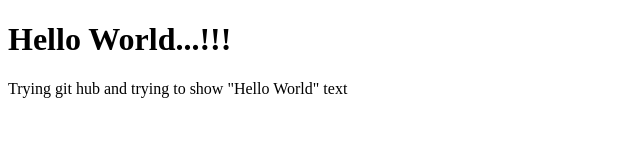
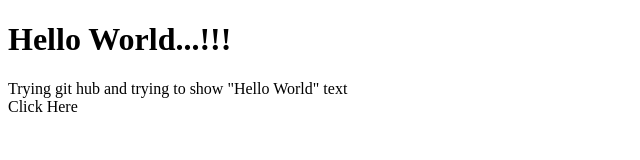
Before and after one commit to Kolli-Prudhvi-Raj/Hello_World_Webpage, a plain HTML site: page index.html in a window 1280 px wide. Shown: the full height of the page, 0-640 px from the left. Drawn offline with Linux system fonts and the light colour scheme.

Commit message:
Update index.html

```diff
--- a/index.html
+++ b/index.html
@@ -11,5 +11,6 @@
     </h1>
     Trying git hub and trying to show "Hello World" text
     <script>app.js</script>
+    <div id='app'>Click Here</div>
   </body>
 </html>
```
